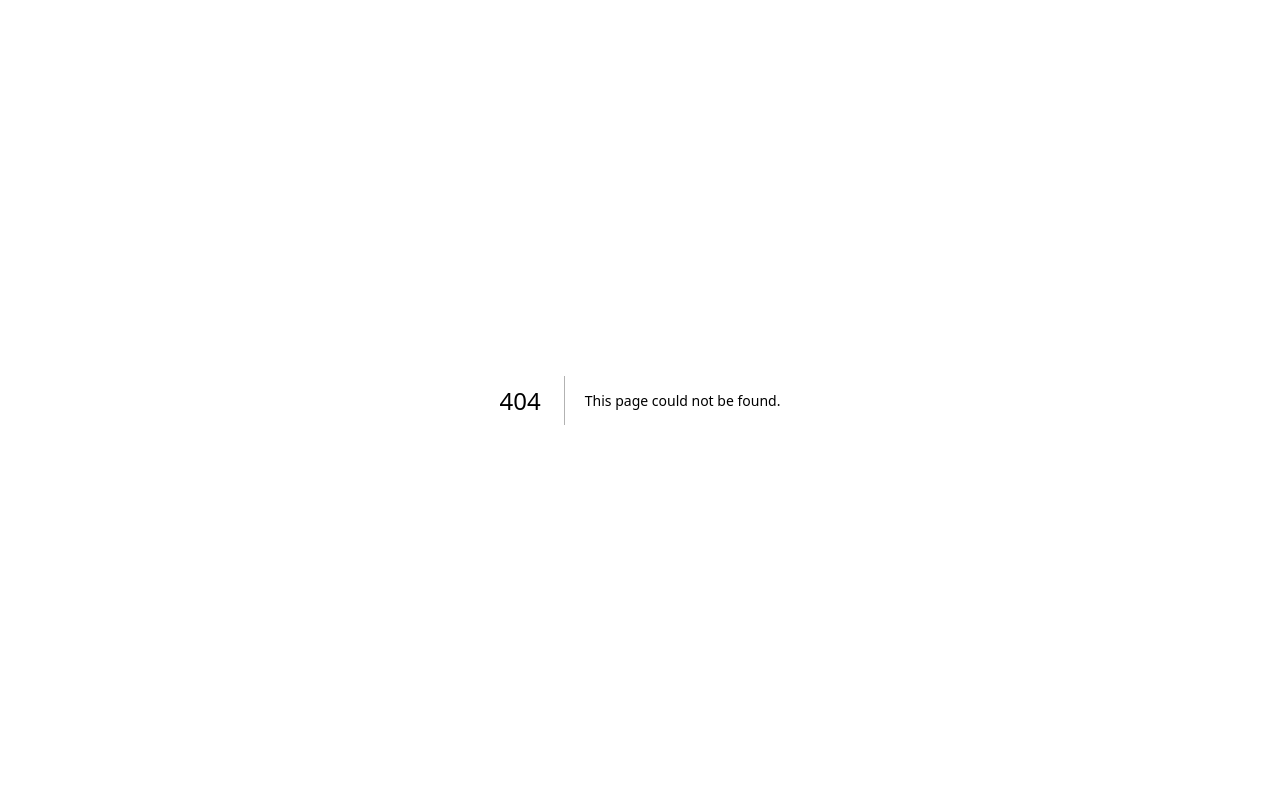
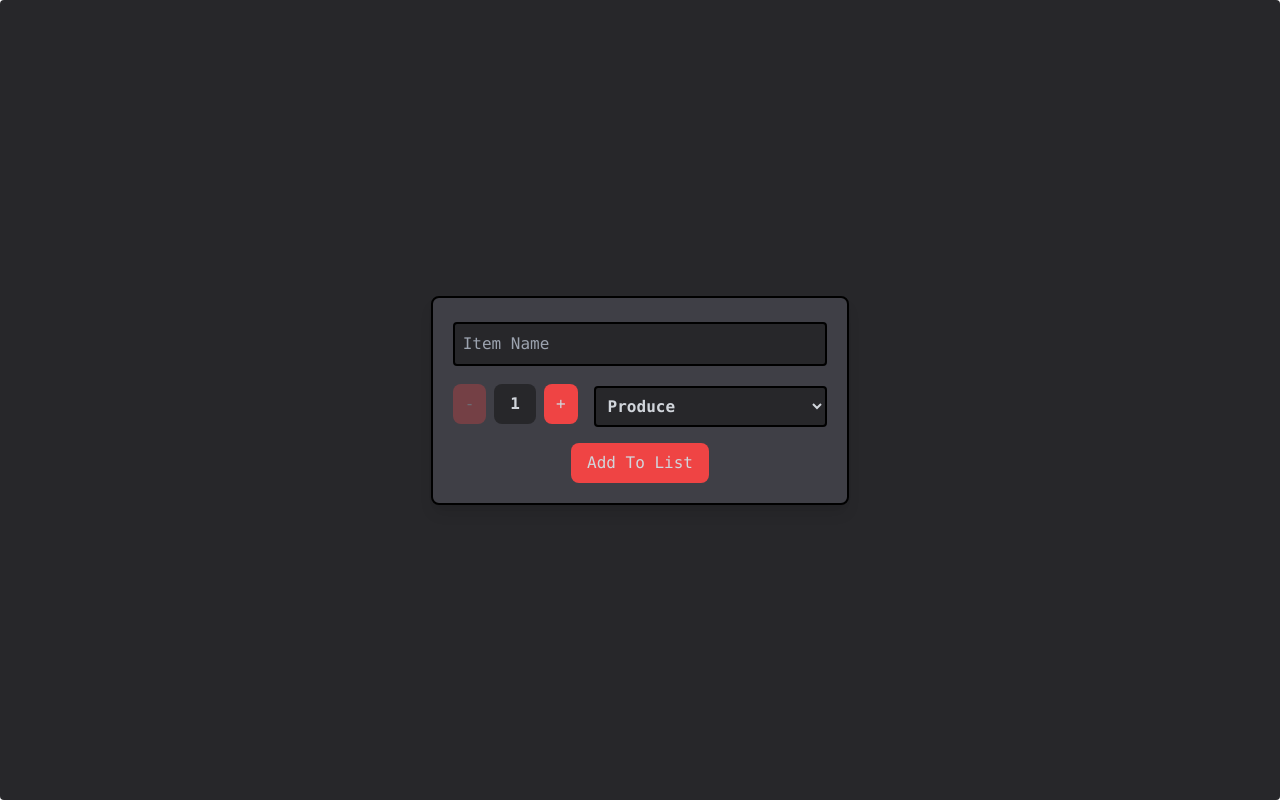
Before and after one commit to ConDavison1/cprg306-assignments, a Next.js app: page /week-5 in a window 1280 px wide. Before the commit this address had no page. Built offline with nearby package versions, Linux system fonts and the light colour scheme.

Commit message:
week-5 code
took the Quantity functions and added name and category to the page. using Use State and prevented the forms default submission behavior

```diff
--- a/app/page.js
+++ b/app/page.js
@@ -10,6 +10,7 @@ export default function Home() {
         <li><Link href="./week-2/">Week 2</Link></li>
         <li><Link href="./week-3/">Week 3</Link></li>
         <li><Link href="./week-4/">Week 4</Link></li>
+        <li><Link href="./week-5/">Week 5</Link></li>
       </ul>
     </main>
   );
--- /dev/null
+++ b/app/week-5/new-item.js
@@ -0,0 +1,113 @@
+"use client";
+
+import { useState } from "react";
+
+export default function NewItem() {
+    const [quantity, setQuantity] = useState(1)
+    const [category, setCategory] = useState("Produce");
+    const [name, setName] = useState("");
+
+    const handleNameChange = (event) => setName(event.target.value);
+    const handleCategoryChange = (event) => setCategory(event.target.value);
+
+    const handleSubmit = (event) => {
+        event.preventDefault();
+        const item = {
+            name: name,
+            quantity: quantity,
+            category: category
+        };
+        console.log(item);
+
+        alert(`Item Name: ${name}\nItem Quantity: ${quantity}\nItem Category: ${category}`)
+
+        setName("")
+        setCategory("Produce")
+        setQuantity(1)
+    };
+
+    const increment = () => {
+        if (quantity < 20) {
+            setQuantity(quantity + 1);
+        }
+
+    };
+
+    const decrement = () => {
+        if (quantity > 1) {
+            setQuantity(quantity - 1);
+
+        }
+    }
+    return (
+        <div className="flex items-center justify-center h-screen p-3 bg-zinc-800 rounded">
+            <form onSubmit={handleSubmit} className="flex flex-col gap-4 bg-zinc-700 p-5 rounded-lg shadow-lg w-1/3 border-2 border-black">
+                <div>
+
+                    <input type="text"
+                        value={name}
+                        onChange={handleNameChange}
+                        placeholder="Item Name"
+                        required
+                        className="w-full mt-1 border-2 border-black rounded font-mono text-bold text-gray-300 bg-zinc-800 p-2 ">
+                    </input>
+                </div>
+
+                <div className="flex flex-row items-center gap-4">
+
+                    <div className="flex items-center flex-row gap-2">
+                        <button
+                            type="button"
+                            onClick={decrement}
+                            disabled={quantity === 1}
+                            className="px-3 py-2 bg-red-500 hover:bg-red-400 disabled:opacity-30 rounded-lg font-mono text-gray-300"
+                        >
+                            -
+                        </button>
+                        <div className="px-4 py-2 font-black rounded-lg font-mono text-gray-300 bg-zinc-800">
+                            {quantity}
+                        </div>
+                        <button
+                            type="button"
+                            onClick={increment}
+                            disabled={quantity === 20}
+                            className="px-3 py-2 bg-red-500 hover:bg-red-400 disabled:opacity-30 rounded-lg font-mono text-gray-300"
+                        >
+                            +
+                        </button>
+                    </div>
+
+                    <div className="flex-1">
+                        <select
+                            value={category}
+                            onChange={handleCategoryChange}
+                            className="w-full mt-1 border-2 border-black rounded font-mono font-bold bg-zinc-800 text-gray-300 p-2"
+                        >
+
+                            <option value="" disabled>
+                                Category
+                            </option>
+                            <option value="Produce">Produce</option>
+                            <option value="Dairy">Dairy</option>
+                            <option value="Bakery">Bakery</option>
+                            <option value="Meat">Meat</option>
+                            <option value="Frozen">Frozen Foods</option>
+                            <option value="Canned">Canned Goods</option>
+                            <option value="Dry">Dry Goods</option>
+                            <option value="Beverage">Beverages</option>
+                            <option value="Snack">Snacks</option>
+                            <option value="Household">Household</option>
+                            <option value="Other">Other</option>
+                        </select>
+                    </div>
+                </div>
+
+                <div className="flex justify-center">
+                    <button className="px-4 py-2 bg-red-500 hover:bg-red-400 disabled:opacity-30 rounded-lg font-mono text-gray-300">
+                        Add To List
+                    </button>
+                </div>
+            </form>
+        </div>
+    );
+}
--- /dev/null
+++ b/app/week-5/page.js
@@ -0,0 +1,10 @@
+import NewItem from './new-item';
+
+export default function Page() {
+
+    return (
+        <div>
+            <NewItem />
+        </div>
+    );
+};
```
